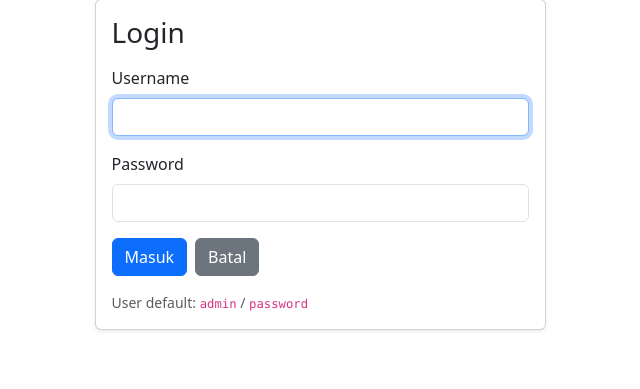
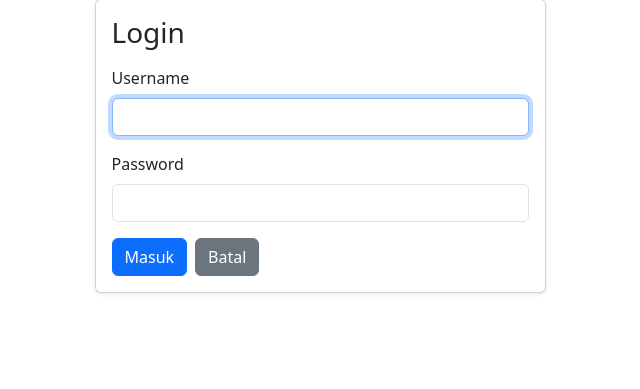
Before and after one commit to Alif1507/crud-sekolah-pak-pur, a PHP site: page /auth/login.php in a window 1280 px wide. Shown: the part 81-470 px from the top of the page, without its empty margins (320-960 px from the left). Run offline with PHP 8.4, Linux system fonts and the light colour scheme.

Commit message:
bikin tutor

```diff
--- a/public/auth/login.php
+++ b/public/auth/login.php
@@ -39,7 +39,7 @@ ob_start(); ?>
             <button class="btn btn-primary">Masuk</button>
             <a class="btn btn-secondary" href="/">Batal</a>
           </div>
-          <p class="text-muted small mt-3 mb-0">User default: <code>admin</code> / <code>password</code></p>
+          <!-- <p class="text-muted small mt-3 mb-0">User default: <code>admin</code> / <code>password</code></p> -->
         </form>
       </div>
     </div>
```
Also changed, not shown: README.md.
